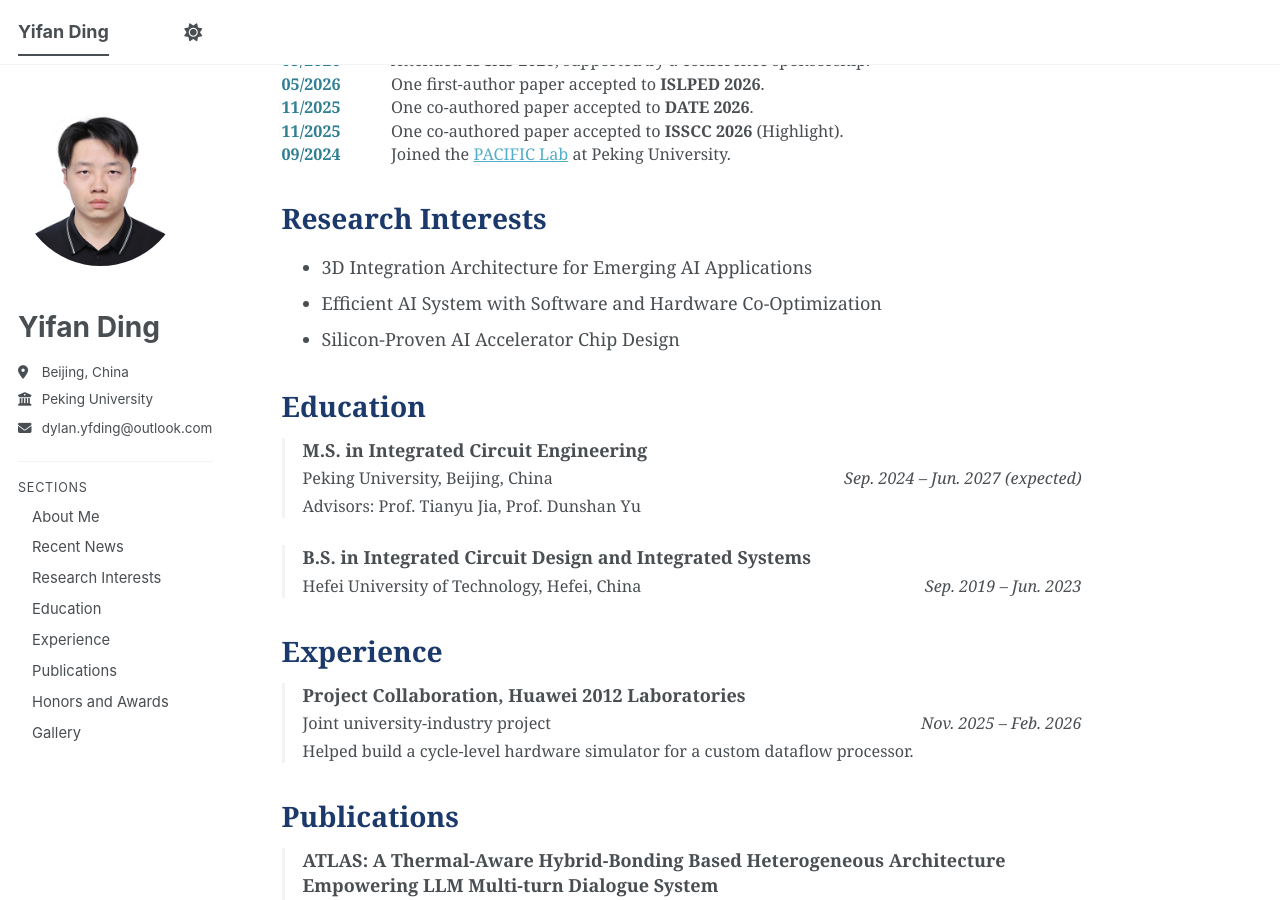
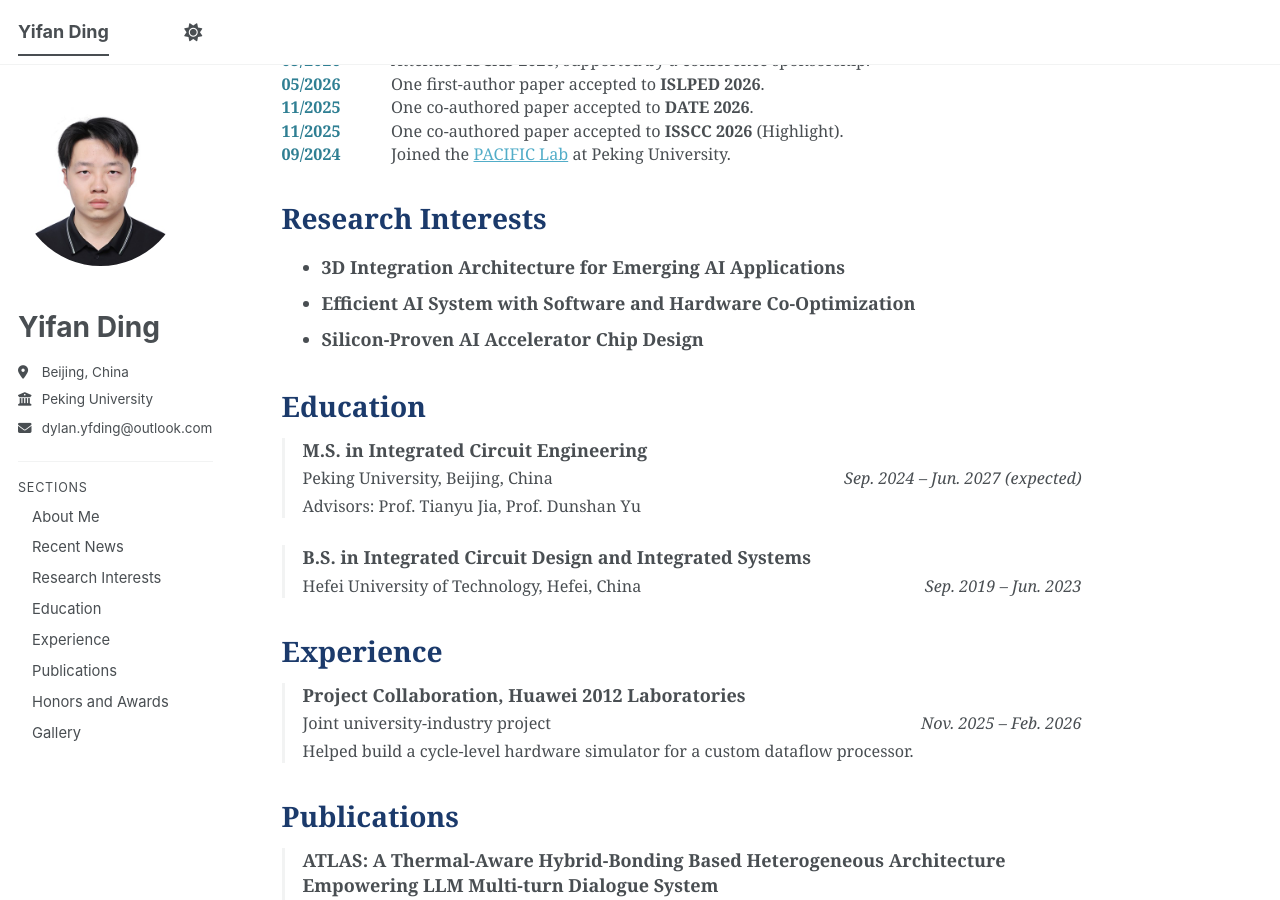
Before and after one commit to DylanDing54/DylanDing54.github.io, a Jekyll site: the page built from _pages/about.md, in a window 1280 px wide and 900 px high, scrolled down 433 px. Built offline with Jekyll 4.4.1, drawn with Linux system fonts in a browser that asks for light colours; a style sheet for code colours, icons or effects is not loaded.

Commit message:
Bold the research interest items
Co-Authored-By: Claude Opus 5 (1M context) <noreply@anthropic.com>

```diff
--- a/_pages/about.md
+++ b/_pages/about.md
@@ -45,9 +45,9 @@ Recent News
 
 Research Interests
 ======
-* 3D Integration Architecture for Emerging AI Applications
-* Efficient AI System with Software and Hardware Co-Optimization
-* Silicon-Proven AI Accelerator Chip Design
+* **3D Integration Architecture for Emerging AI Applications**
+* **Efficient AI System with Software and Hardware Co-Optimization**
+* **Silicon-Proven AI Accelerator Chip Design**
 
 Education
 ======
```
